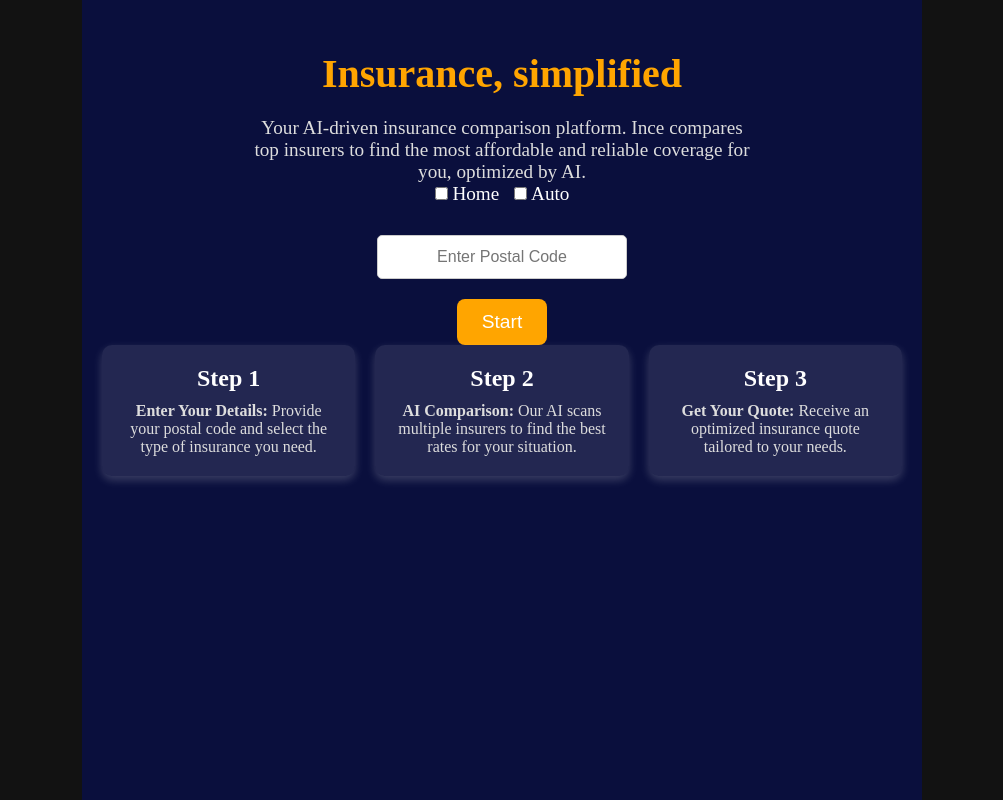
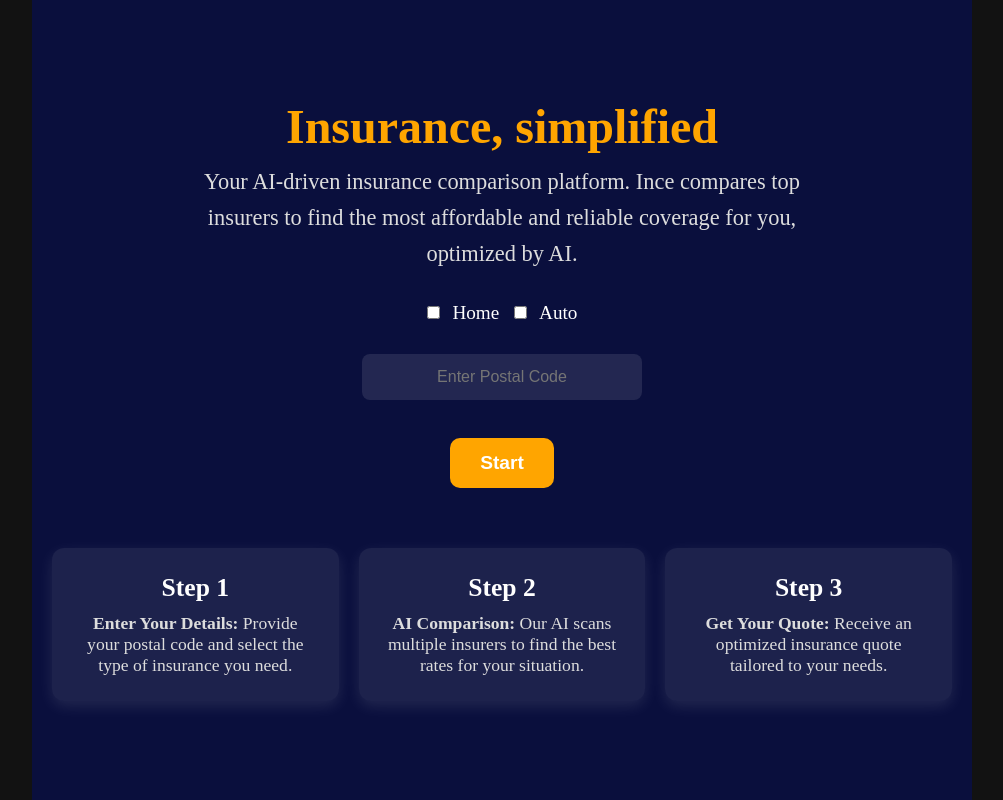
Before and after one commit to vidx3m/ince, a Next.js app: page / in a window 1280 px wide. Shown: the whole page, without its empty margins (138-1141 px from the left). Built offline with nearby package versions, Linux system fonts and the light colour scheme.

Commit message:
Updated landing page with How It Works section

```diff
--- a/pages/index.tsx
+++ b/pages/index.tsx
@@ -2,49 +2,110 @@
 
 export default function Home() {
     return (
-        <div style={{ textAlign: "center", padding: "50px 20px", backgroundColor: "#0a0f3d", fontFamily: "Ovo, serif", minHeight: "100vh" }}>
-            <h1 style={{ fontSize: "2.5rem", fontWeight: "bold", marginBottom: "20px", color: "orange" }}>
+        <div style={{
+            textAlign: "center",
+            padding: "50px 20px",
+            backgroundColor: "#0a0f3d",
+            fontFamily: "Ovo, serif",
+            minHeight: "100vh",
+            display: "flex",
+            flexDirection: "column",
+            justifyContent: "center",
+            alignItems: "center",
+            color: "#fff"
+        }}>
+            <h1 style={{ fontSize: "3rem", fontWeight: "bold", marginBottom: "10px", color: "orange" }}>
                 Insurance, simplified
             </h1>
-            <p style={{ fontSize: "1.2rem", marginBottom: "40px", color: "#ddd", maxWidth: "500px", margin: "auto" }}>
+            <p style={{ fontSize: "1.4rem", maxWidth: "600px", marginBottom: "30px", color: "#ddd", lineHeight: "1.6" }}>
                 Your AI-driven insurance comparison platform. Ince compares top insurers to find the most affordable and reliable coverage for you, optimized by AI.
             </p>
 
             <div style={{ display: "flex", justifyContent: "center", gap: "15px", marginBottom: "30px" }}>
-                <label style={{ fontSize: "1.2rem", color: "#fff" }}>
-                    <input type="checkbox" id="home" name="insuranceType" value="home" /> Home
+                <label style={{ fontSize: "1.2rem", color: "#fff", cursor: "pointer" }}>
+                    <input type="checkbox" id="home" name="insuranceType" value="home" style={{ marginRight: "8px" }} /> Home
                 </label>
-                <label style={{ fontSize: "1.2rem", color: "#fff" }}>
-                    <input type="checkbox" id="auto" name="insuranceType" value="auto" /> Auto
+                <label style={{ fontSize: "1.2rem", color: "#fff", cursor: "pointer" }}>
+                    <input type="checkbox" id="auto" name="insuranceType" value="auto" style={{ marginRight: "8px" }} /> Auto
                 </label>
             </div>
 
             <input
                 type="text"
                 placeholder="Enter Postal Code"
-                style={{ padding: "12px", borderRadius: "5px", width: "250px", textAlign: "center", fontSize: "1rem", border: "1px solid #ccc", marginBottom: "20px" }}
+                style={{
+                    padding: "14px",
+                    borderRadius: "8px",
+                    width: "280px",
+                    textAlign: "center",
+                    fontSize: "1rem",
+                    border: "none",
+                    backgroundColor: "rgba(255, 255, 255, 0.1)",
+                    color: "white",
+                    outline: "none",
+                    marginBottom: "20px"
+                }}
             />
 
             <br />
 
             <Link href="/get-a-quote">
-                <button className="button" style={{ padding: "12px 25px", fontSize: "1.2rem", borderRadius: "8px", cursor: "pointer", backgroundColor: "orange", color: "white", border: "none", transition: "all 0.3s" }}>
+                <button className="button" style={{
+                    padding: "14px 30px",
+                    fontSize: "1.2rem",
+                    borderRadius: "10px",
+                    cursor: "pointer",
+                    backgroundColor: "orange",
+                    color: "white",
+                    border: "none",
+                    transition: "all 0.3s",
+                    fontWeight: "bold"
+                }}>
                     Start
                 </button>
             </Link>
 
-            <div style={{ marginTop: "60px", textAlign: "center", maxWidth: "800px", margin: "auto", display: "grid", gridTemplateColumns: "repeat(auto-fit, minmax(250px, 1fr))", gap: "20px" }}>
-                <div style={{ padding: "20px", borderRadius: "10px", backgroundColor: "rgba(255, 255, 255, 0.1)", boxShadow: "0px 4px 10px rgba(255, 255, 255, 0.2)", textAlign: "center" }}>
-                    <h2 style={{ fontSize: "1.5rem", color: "#fff", marginBottom: "10px" }}>Step 1</h2>
-                    <p style={{ fontSize: "1rem", color: "#ddd" }}><strong>Enter Your Details:</strong> Provide your postal code and select the type of insurance you need.</p>
+            <div style={{
+                marginTop: "60px",
+                maxWidth: "900px",
+                display: "grid",
+                gridTemplateColumns: "repeat(auto-fit, minmax(280px, 1fr))",
+                gap: "20px",
+                justifyContent: "center",
+                alignItems: "center"
+            }}>
+                <div style={{
+                    padding: "25px",
+                    borderRadius: "12px",
+                    backgroundColor: "rgba(255, 255, 255, 0.08)",
+                    textAlign: "center",
+                    boxShadow: "0 5px 15px rgba(255, 255, 255, 0.1)",
+                    transition: "transform 0.3s ease"
+                }}>
+                    <h2 style={{ fontSize: "1.6rem", marginBottom: "10px", color: "#fff" }}>Step 1</h2>
+                    <p style={{ fontSize: "1.1rem", color: "#ddd" }}><strong>Enter Your Details:</strong> Provide your postal code and select the type of insurance you need.</p>
                 </div>
-                <div style={{ padding: "20px", borderRadius: "10px", backgroundColor: "rgba(255, 255, 255, 0.1)", boxShadow: "0px 4px 10px rgba(255, 255, 255, 0.2)", textAlign: "center" }}>
-                    <h2 style={{ fontSize: "1.5rem", color: "#fff", marginBottom: "10px" }}>Step 2</h2>
-                    <p style={{ fontSize: "1rem", color: "#ddd" }}><strong>AI Comparison:</strong> Our AI scans multiple insurers to find the best rates for your situation.</p>
+                <div style={{
+                    padding: "25px",
+                    borderRadius: "12px",
+                    backgroundColor: "rgba(255, 255, 255, 0.08)",
+                    textAlign: "center",
+                    boxShadow: "0 5px 15px rgba(255, 255, 255, 0.1)",
+                    transition: "transform 0.3s ease"
+                }}>
+                    <h2 style={{ fontSize: "1.6rem", marginBottom: "10px", color: "#fff" }}>Step 2</h2>
+                    <p style={{ fontSize: "1.1rem", color: "#ddd" }}><strong>AI Comparison:</strong> Our AI scans multiple insurers to find the best rates for your situation.</p>
                 </div>
-                <div style={{ padding: "20px", borderRadius: "10px", backgroundColor: "rgba(255, 255, 255, 0.1)", boxShadow: "0px 4px 10px rgba(255, 255, 255, 0.2)", textAlign: "center" }}>
-                    <h2 style={{ fontSize: "1.5rem", color: "#fff", marginBottom: "10px" }}>Step 3</h2>
-                    <p style={{ fontSize: "1rem", color: "#ddd" }}><strong>Get Your Quote:</strong> Receive an optimized insurance quote tailored to your needs.</p>
+                <div style={{
+                    padding: "25px",
+                    borderRadius: "12px",
+                    backgroundColor: "rgba(255, 255, 255, 0.08)",
+                    textAlign: "center",
+                    boxShadow: "0 5px 15px rgba(255, 255, 255, 0.1)",
+                    transition: "transform 0.3s ease"
+                }}>
+                    <h2 style={{ fontSize: "1.6rem", marginBottom: "10px", color: "#fff" }}>Step 3</h2>
+                    <p style={{ fontSize: "1.1rem", color: "#ddd" }}><strong>Get Your Quote:</strong> Receive an optimized insurance quote tailored to your needs.</p>
                 </div>
             </div>
         </div>
```
